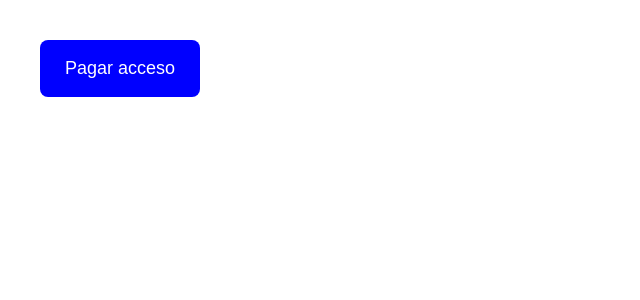
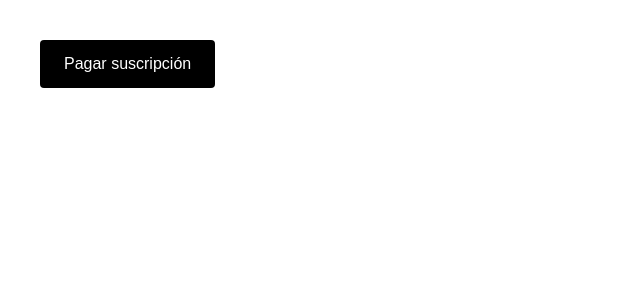
Before and after one commit to Facumor4/ingles-platform, a Next.js app: page /pagar in a window 1280 px wide. Shown: the top 300 px of the page, without its empty margins (0-640 px from the left). Built offline with nearby package versions, Linux system fonts and the light colour scheme.

Commit message:
fix checkout with auth token

```diff
--- a/src/app/api/stripe/checkout/route.js
+++ b/src/app/api/stripe/checkout/route.js
@@ -14,8 +14,8 @@ export async function POST() {
         quantity: 1,
       },
     ],
-    success_url: "https://tu-dominio.vercel.app",
-    cancel_url: "https://tu-dominio.vercel.app",
+    success_url: "https://ingles-platform-three.vercel.app/",
+    cancel_url: "https://ingles-platform-three.vercel.app/",
     metadata: {
       user_id: user.id,
     },
--- a/src/app/pagar/page.js
+++ b/src/app/pagar/page.js
@@ -1,32 +1,35 @@
 "use client"
 
+import { supabase } from "@/lib/supabase"
+
 export default function Pagar() {
-  const handleCheckout = async () => {
+
+  const handlePagar = async () => {
+    // 1️⃣ Obtener el usuario logueado
+    const { data: { session } } = await supabase.auth.getSession()
+
+    // 2️⃣ Llamar al backend mandando el token
     const res = await fetch("/api/stripe/checkout", {
       method: "POST",
+      headers: {
+        Authorization: `Bearer ${session.access_token}`,
+      },
     })
 
     const data = await res.json()
 
+    // 3️⃣ Redirigir a Stripe
     window.location.href = data.url
   }
 
   return (
     <div className="p-10">
       <button
-        onClick={handleCheckout}
-        style={{
-            background: "blue",
-            color: "white",
-            padding: "15px 25px",
-            borderRadius: "8px",
-            cursor: "pointer",
-            fontSize: "18px",
-        }}
-        >
-        Pagar acceso
-        </button>
-
+        onClick={handlePagar}
+        className="bg-black text-white px-6 py-3 rounded"
+      >
+        Pagar suscripción
+      </button>
     </div>
   )
 }
```
